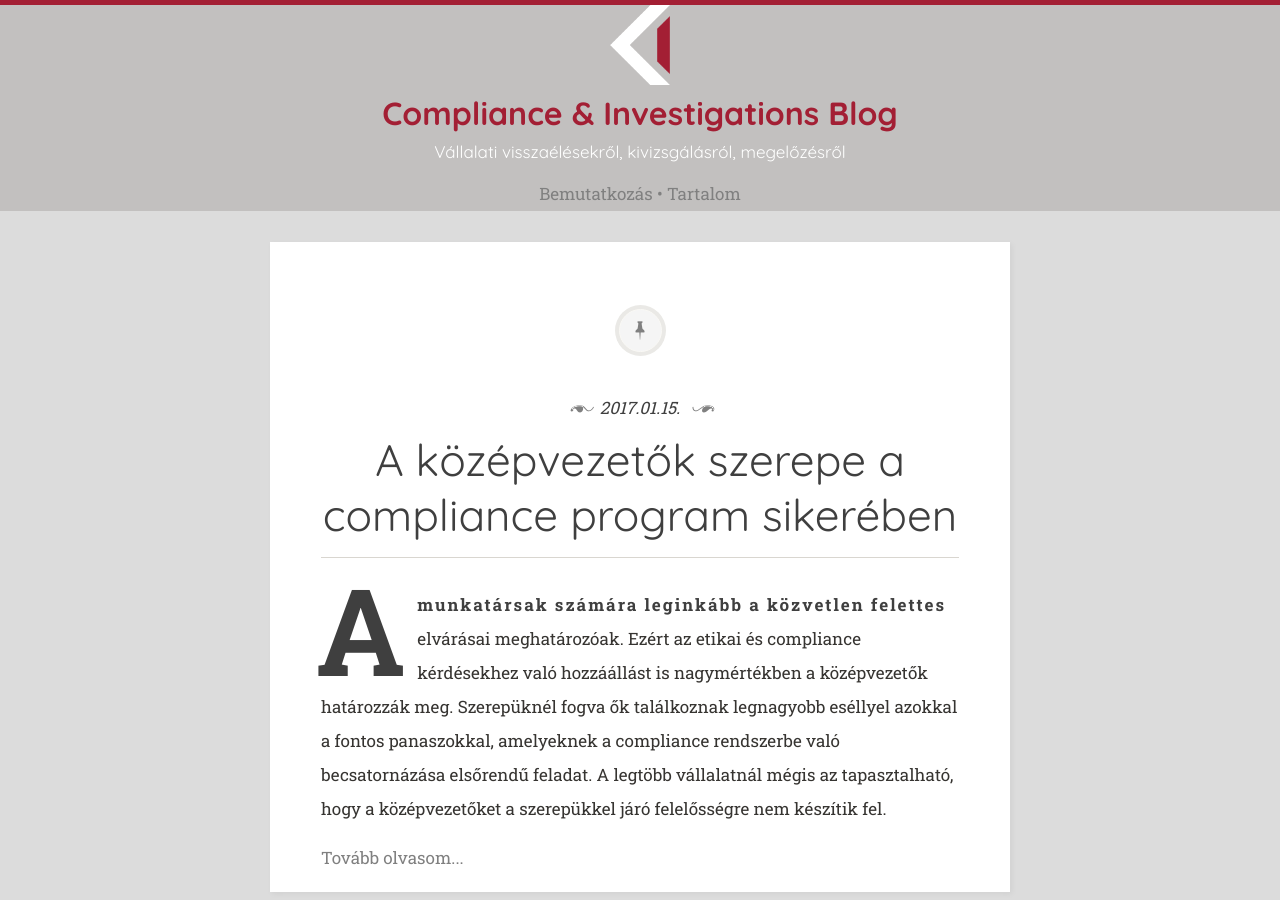
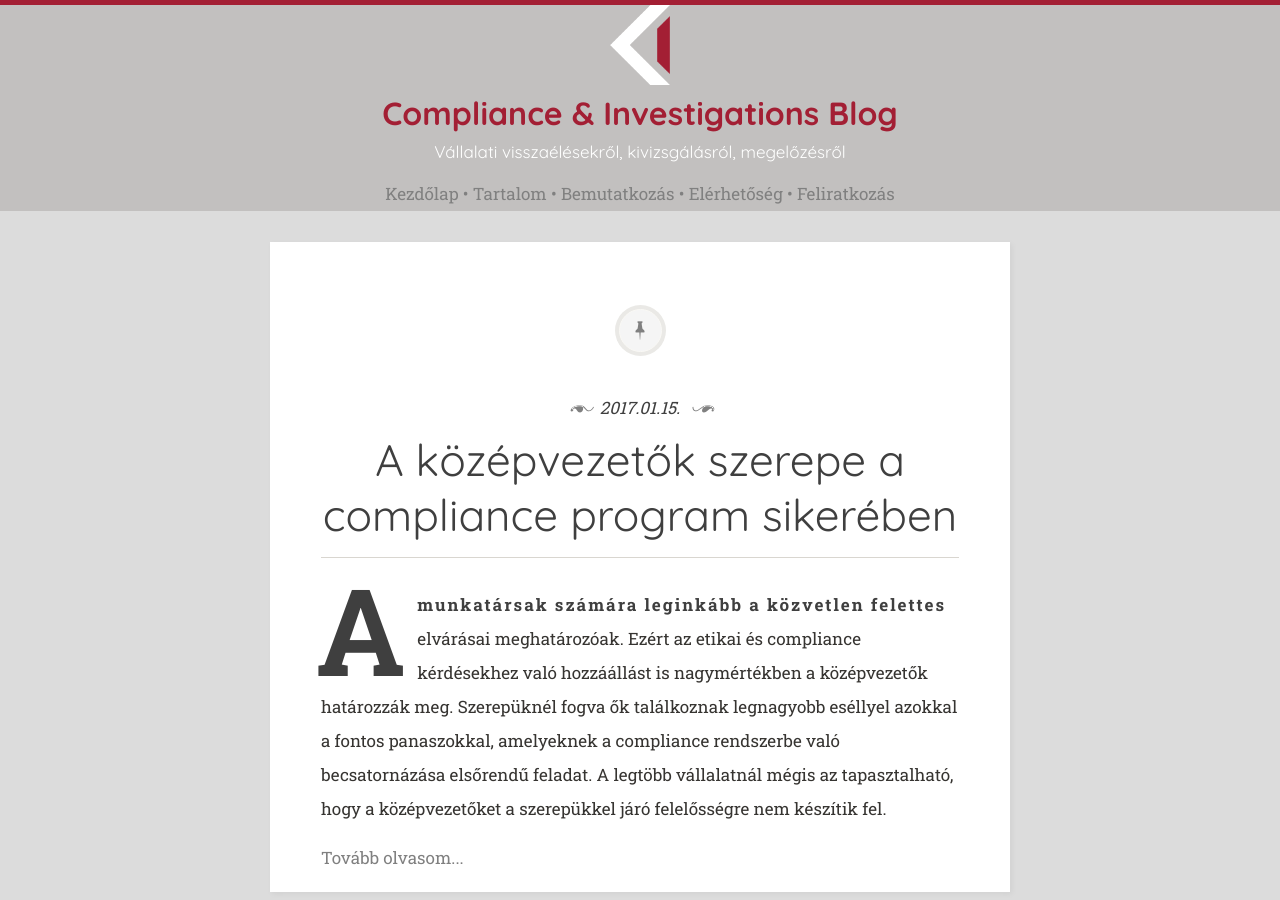
Before and after one commit to complianceblog/complianceblog.github.io, a Jekyll site: the page built from index.html, in a window 1280 px wide and 900 px high. Built offline with Jekyll 4.4.1, drawn with Linux system fonts in a browser that asks for light colours; the list of posts is cut into pages by our own code; some of the changed text lies outside the part shown.

Commit message:
navigation setup

```diff
--- a/_includes/footer.html
+++ b/_includes/footer.html
@@ -1,10 +1,15 @@
 <footer class="site-footer">
 
-	<div class="wrapper">
-
-		<a href="/bemutatkozas.html">Bemutatkozás</a>
-    	<span> • </span>
-      <a href="{{ site.baseurl }}/tartalom">Tartalom</a></h2>
+	<div class="wrapper" id="contact">
+		<a href="{{ site.baseurl }}/">Kezdőlap</a>
+      <span> • </span>
+      <a href="{{ site.baseurl }}/tartalom">Tartalom</a>
+      <span> • </span>
+      <a href="/bemutatkozas.html">Bemutatkozás</a>
+      <span> • </span>
+      <a href="#contact">Elérhetőség</a>
+      <span> • </span>
+      <a href="">Feliratkozás</a>
 
     <hr>
 
--- a/_includes/header.html
+++ b/_includes/header.html
@@ -6,9 +6,16 @@
       <br>
       <a class="site-title" href="{{ site.baseurl }}/">{{ site.title }}</a>
       <h2>Vállalati visszaélésekről, kivizsgálásról, megelőzésről</h2>
+      <a href="{{ site.baseurl }}/">Kezdőlap</a>
+      <span> • </span>
+      <a href="{{ site.baseurl }}/tartalom">Tartalom</a>
+      <span> • </span>
       <a href="/bemutatkozas.html">Bemutatkozás</a>
       <span> • </span>
-            <a href="{{ site.baseurl }}/tartalom">Tartalom</a></h2>
+      <a href="#contact">Elérhetőség</a>
+      <span> • </span>
+      <a href="">Feliratkozás</a>
+
     </nav>
 
 
```
Lines whose indentation alone changed are shown as unchanged.
